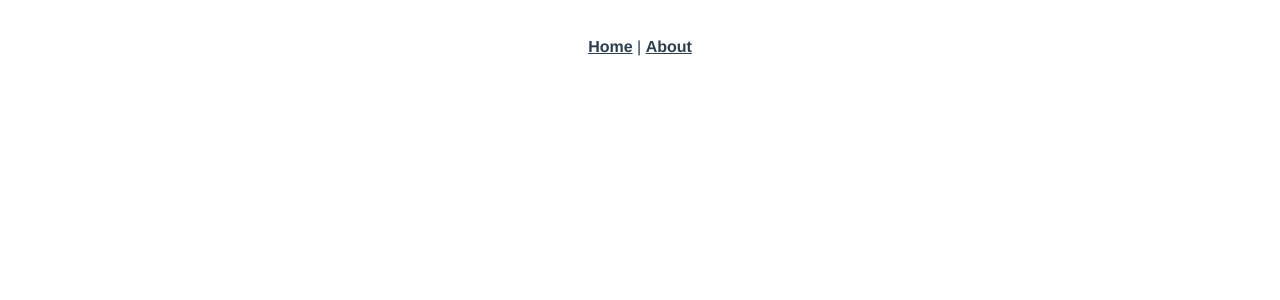
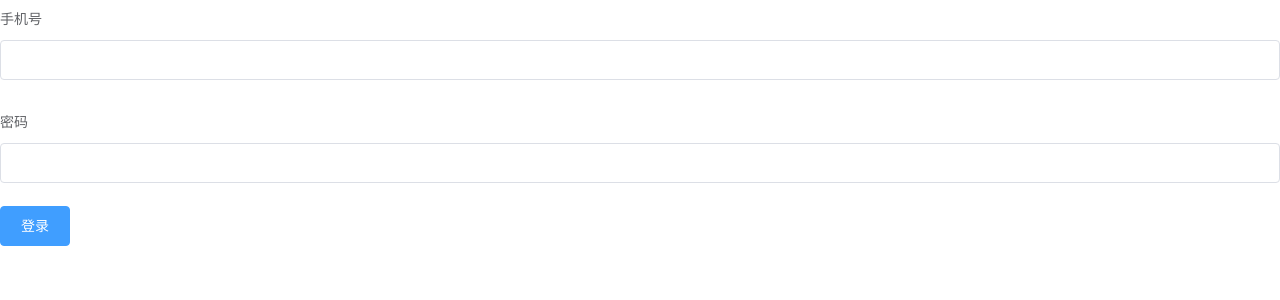
Before and after one commit to Dagwood66/learn_mall_admin, a Vue app: page /#/login in a window 1280 px wide. Shown: the top 300 px of the page. Built offline with nearby package versions, Linux system fonts and the light colour scheme.

Commit message:
登录待续

```diff
--- a/package.json
+++ b/package.json
@@ -7,7 +7,9 @@
     "build": "vue-cli-service build"
   },
   "dependencies": {
+    "axios": "^0.19.0",
     "core-js": "^2.6.5",
+    "element-ui": "^2.12.0",
     "vue": "^2.6.10",
     "vue-router": "^3.0.3",
     "vuex": "^3.0.1"
--- a/src/App.vue
+++ b/src/App.vue
@@ -1,33 +1,9 @@
 <template>
     <div id="app">
-        <div id="nav">
-            <router-link to="/">Home</router-link>
-            |
-            <router-link to="/about">About</router-link>
-        </div>
-        <router-view/>
+        <router-view></router-view>
     </div>
 </template>
 
 <style lang="less">
-    #app {
-        font-family: 'Avenir', Helvetica, Arial, sans-serif;
-        -webkit-font-smoothing: antialiased;
-        -moz-osx-font-smoothing: grayscale;
-        text-align: center;
-        color: #2c3e50;
-    }
 
-    #nav {
-        padding: 30px;
-
-        a {
-            font-weight: bold;
-            color: #2c3e50;
-
-            &.router-link-exact-active {
-                color: #42b983;
-            }
-        }
-    }
 </style>
--- a/src/components/HelloWorld.vue
+++ /dev/null
@@ -1,62 +0,0 @@
-<template>
-    <div class="hello">
-        <h1>{{ msg }}</h1>
-        <p>
-            For a guide and recipes on how to configure / customize this project,<br>
-            check out the
-            <a href="https://cli.vuejs.org" target="_blank" rel="noopener">vue-cli documentation</a>.
-        </p>
-        <h3>Installed CLI Plugins</h3>
-        <ul>
-            <li><a href="https://github.com/vuejs/vue-cli/tree/dev/packages/%40vue/cli-plugin-babel" target="_blank"
-                   rel="noopener">babel</a></li>
-        </ul>
-        <h3>Essential Links</h3>
-        <ul>
-            <li><a href="https://vuejs.org" target="_blank" rel="noopener">Core Docs</a></li>
-            <li><a href="https://forum.vuejs.org" target="_blank" rel="noopener">Forum</a></li>
-            <li><a href="https://chat.vuejs.org" target="_blank" rel="noopener">Community Chat</a></li>
-            <li><a href="https://twitter.com/vuejs" target="_blank" rel="noopener">Twitter</a></li>
-            <li><a href="https://news.vuejs.org" target="_blank" rel="noopener">News</a></li>
-        </ul>
-        <h3>Ecosystem</h3>
-        <ul>
-            <li><a href="https://router.vuejs.org" target="_blank" rel="noopener">vue-router</a></li>
-            <li><a href="https://vuex.vuejs.org" target="_blank" rel="noopener">vuex</a></li>
-            <li><a href="https://github.com/vuejs/vue-devtools#vue-devtools" target="_blank"
-                   rel="noopener">vue-devtools</a></li>
-            <li><a href="https://vue-loader.vuejs.org" target="_blank" rel="noopener">vue-loader</a></li>
-            <li><a href="https://github.com/vuejs/awesome-vue" target="_blank" rel="noopener">awesome-vue</a></li>
-        </ul>
-    </div>
-</template>
-
-<script>
-    export default {
-        name: 'HelloWorld',
-        props: {
-            msg: String
-        }
-    }
-</script>
-
-<!-- Add "scoped" attribute to limit CSS to this component only -->
-<style scoped lang="less">
-    h3 {
-        margin: 40px 0 0;
-    }
-
-    ul {
-        list-style-type: none;
-        padding: 0;
-    }
-
-    li {
-        display: inline-block;
-        margin: 0 10px;
-    }
-
-    a {
-        color: #42b983;
-    }
-</style>
--- /dev/null
+++ b/src/layout/Index.vue
@@ -0,0 +1,30 @@
+<template>
+    <el-container>
+        <el-aside>
+            <el-menu
+                background-color="#545c64"
+                text-color="#fff"
+                active-text-color="#ffd04b">
+                <el-menu-item index="1">
+                    <i class="el-icon-setting"></i>
+                    <span slot="title">用户列表</span>
+                </el-menu-item>
+                <el-menu-item index="2">
+                    <i class="el-icon-setting"></i>
+                    <span slot="title">商品列表</span>
+                </el-menu-item>
+                <el-menu-item index="3">
+                    <i class="el-icon-setting"></i>
+                    <span slot="title">订单列表</span>
+                </el-menu-item>
+            </el-menu>
+        </el-aside>
+        <el-container>
+            <el-header>Header</el-header>
+            <el-main>
+                Main
+                <router-view></router-view>
+            </el-main>
+        </el-container>
+    </el-container>
+</template>
--- a/src/router.js
+++ b/src/router.js
@@ -1,23 +1,24 @@
 import Vue from 'vue'
 import Router from 'vue-router'
-import Home from './views/Home.vue'
+import Layout from './layout/Index'
 
-Vue.use(Router)
+Vue.use(Router);
 
 export default new Router({
     routes: [
         {
             path: '/',
             name: 'home',
-            component: Home
+            component: Layout,
+            children: [{
+                path: '/',
+                component: () => import('./views/Home.vue')
+            }]
         },
         {
-            path: '/about',
-            name: 'about',
-            // route level code-splitting
-            // this generates a separate chunk (about.[hash].js) for this route
-            // which is lazy-loaded when the route is visited.
-            component: () => import(/* webpackChunkName: "about" */ './views/About.vue')
+            path: '/login',
+            name: 'login',
+            component: () => import('./views/Login.vue')
         }
     ]
 })
--- /dev/null
+++ b/src/style/reset.css
@@ -0,0 +1,4 @@
+html, body {
+    margin: 0;
+    padding: 0;
+}
--- a/src/views/About.vue
+++ /dev/null
@@ -1,5 +0,0 @@
-<template>
-    <div class="about">
-        <h1>This is an about page</h1>
-    </div>
-</template>
--- a/src/views/Home.vue
+++ b/src/views/Home.vue
@@ -1,17 +1,13 @@
 <template>
-    <div class="home">
-        <img alt="Vue logo" src="../assets/logo.png">
-        <HelloWorld msg="Welcome to Your Vue.js App"/>
+    <div>
+        HOME
     </div>
 </template>
 
 <script>
-    import HelloWorld from '../components/HelloWorld.vue'
-
     export default {
-        name: 'home',
-        components: {
-            HelloWorld
+        mounted() {
+            // this.$router.push("/login");
         }
     }
 </script>
--- /dev/null
+++ b/src/views/Login.vue
@@ -0,0 +1,39 @@
+<template>
+    <div>
+        <el-form :model="form">
+            <el-form-item label="手机号">
+                <el-input v-model="form.phone"></el-input>
+            </el-form-item>
+            <el-form-item label="密码">
+                <el-input type="password" v-model="form.pwd"></el-input>
+            </el-form-item>
+            <el-form-item>
+                <el-button type="primary" @click="onSubmit">登录</el-button>
+            </el-form-item>
+        </el-form>
+    </div>
+</template>
+
+<script>
+    import axios from "axios"
+
+    export default {
+        data() {
+            return {
+                form: {
+                    phone: "",
+                    pwd: ""
+                }
+            }
+        },
+        methods: {
+            onSubmit() {
+                axios.post("/api/login", {
+                    ...this.form
+                }).then(res => {
+                    this.$router.push("/");
+                })
+            }
+        }
+    }
+</script>
```
Also changed, not shown: src/main.js (+7 -2 lines).
